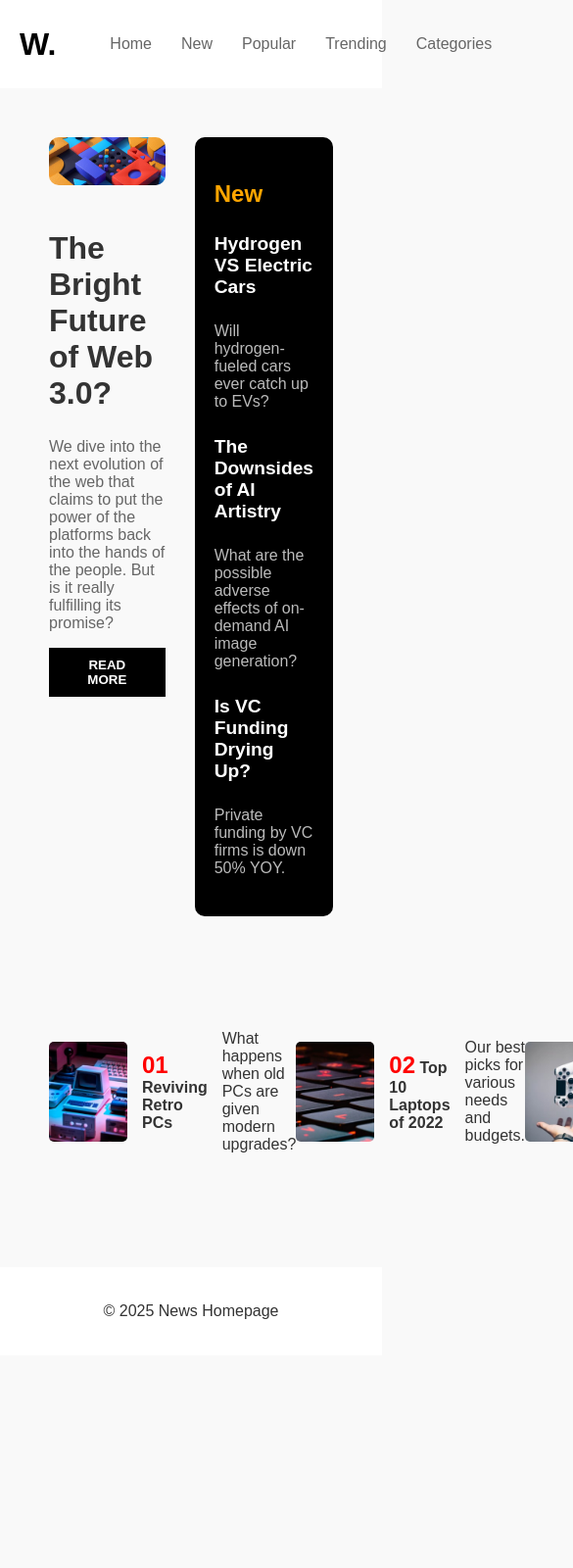
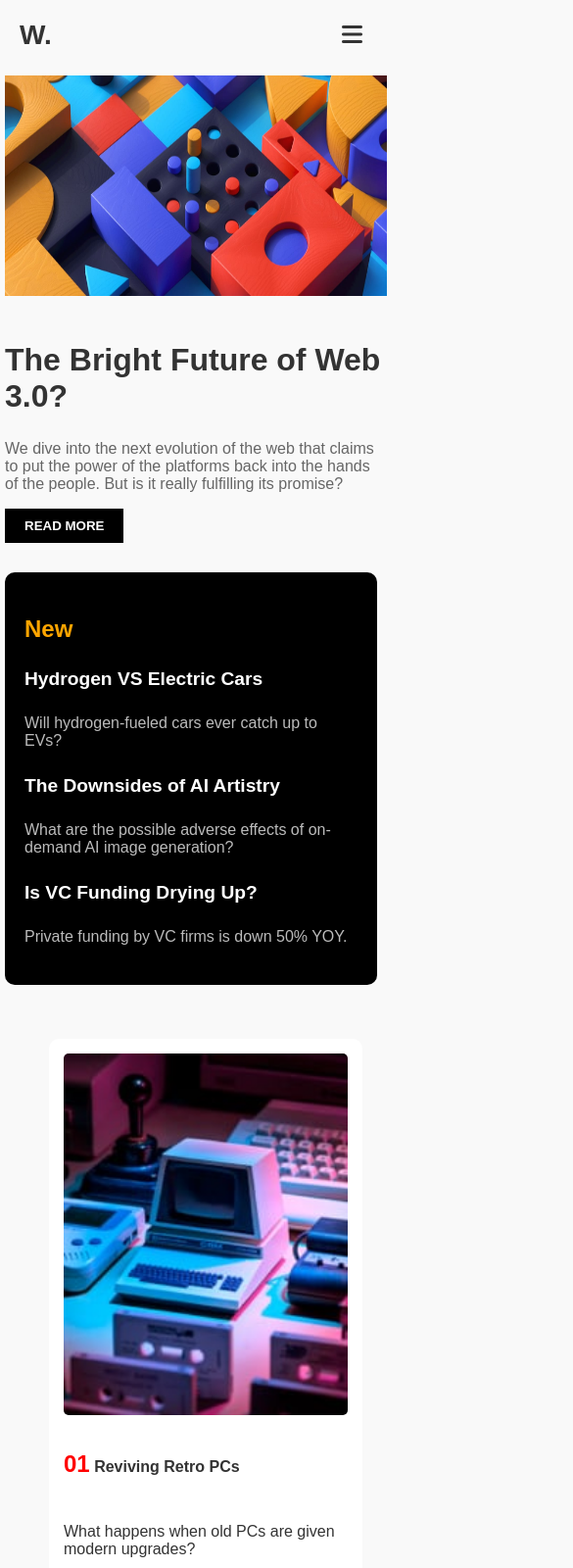
Before and after one commit to 81960/mtm6404-frontend-mentor-KAUR-SURJIT, a plain HTML site: page index.html in a window 390 px wide. Shown: the top 1600 px of the page at 98% size, 585 px wide, since content can reach past the window. Before the commit the page ends 1383 px from the top, so only its background shows below. Drawn offline with Linux system fonts and the light colour scheme.

Commit message:
mobile responsive is pending

```diff
--- a/index.html
+++ b/index.html
@@ -4,12 +4,18 @@
     <meta charset="UTF-8">
     <meta name="viewport" content="width=device-width, initial-scale=1.0">
     <title>News Homepage</title>
+    <link rel="stylesheet" href="https://cdnjs.cloudflare.com/ajax/libs/font-awesome/6.0.0/css/all.min.css">
+    <script src="script.js" type="text/javascript"></script>
     <link rel="stylesheet" href="style.css" type="text/css">
 </head>
 <body>
-    <header>
+   <header>
     <div class="logo">W.</div>
-    <div class="menu">
+      <div class="menu-toggle" onclick="tm()">
+        <i class="fas fa-bars"></i>
+    </div>
+
+    <nav class="nav-menu">
         <ul class="nav-links">
             <li><a href="#">Home</a></li>
             <li><a href="#">New</a></li>
@@ -17,7 +23,7 @@
             <li><a href="#">Trending</a></li>
             <li><a href="#">Categories</a></li>
         </ul>
-    </div>
+    </nav>
 </header>
 
     <main class="container">
--- /dev/null
+++ b/script.js
@@ -0,0 +1,3 @@
+ function tm() {
+        document.querySelector('.nav-menu').classList.toggle('active');
+    }
--- a/style.css
+++ b/style.css
@@ -7,38 +7,44 @@ body {
     color: #333;
 }
 
+
   header {
         display: flex;
         justify-content: space-between;
         align-items: center;
         padding: 20px;
-    background-color: #fff;
+    }
+.logo {
+    font-size: 28px; /* Adjust size as needed */
+    font-weight: bold;
+    text-transform: uppercase;
+}
+.nav-menu {
+    display: flex;
+    justify-content: center;
+
 }
 
-.logo {
-    font-size: 32px;
-    font-weight: bold;
-    color: #000;
-}
 
     .nav-links {
         display: flex;
         list-style: none;
+        gap: 20px;
+
     }
-
-.nav-links li {
-    margin: 0 15px;
+    .nav-links li a
+    {
+          text-decoration: none;
+          color:gray;
     }
-
-.nav-links a {
-    text-decoration: none;
-    color: #666;
-    font-size: 16px;
-    transition: color 0.3s;
+.nav-links li a:hover
+{
+    text-decoration: underline;
 }
-
-.nav-links a:hover {
-    color: #f00;
+    .menu-toggle {
+        display: none;
+        font-size: 24px;
+        cursor: pointer;
     }
 
 
@@ -143,3 +149,76 @@ footer {
     background-color: #fff;
     margin-top: 50px;
 }
+
+/* Mobile Layout */
+@media (max-width: 768px) {
+
+    .hero {
+        flex-direction: column; /* Stack items in mobile view */
+    }
+        .hero img {
+        min-height: 225px;
+        width: 100vw;
+        height: auto;
+        border-radius: 0px;
+    }
+        .nav-menu {
+            position: fixed;
+            top: 0;
+            left: -100%;
+            width: 60%;
+            height: 100vh;
+            background: #fff;
+            transition: 0.3s;
+            padding: 20px;
+        }
+        .container {
+    display: flex;
+    padding:5px;
+    flex-wrap: wrap;
+    align-items: flex-start;
+}
+
+
+        .nav-menu.active {
+            left: 0;
+        }
+
+        .menu-toggle {
+            display: block;
+        }
+
+        .nav-links {
+            flex-direction: column;
+            gap: 15px;
+        }
+
+
+   .articles {
+        display: flex;
+        flex-direction: column; /* Stack articles vertically */
+        gap: 20px; /* Space between articles */
+    }
+
+    .articles article {
+        display: flex;
+        flex-direction: column; /* Stack content inside */
+        align-items: flex-start;
+        width: 100%; /* Full width */
+        padding: 15px;
+        background: #fff; /* Adjust based on your design */
+        border-radius: 10px; /* Optional, for smooth edges */
+    }
+
+    .articles article img {
+        width: 100%; /* Ensure images fill the article width */
+        height: auto; /* Keep aspect ratio */
+    }
+
+    .articles article h2,
+    .articles article p {
+        margin: 10px 0; /* Space out text elements */
+    }
+
+
+    }
```
Lines whose indentation alone changed are shown as unchanged.
